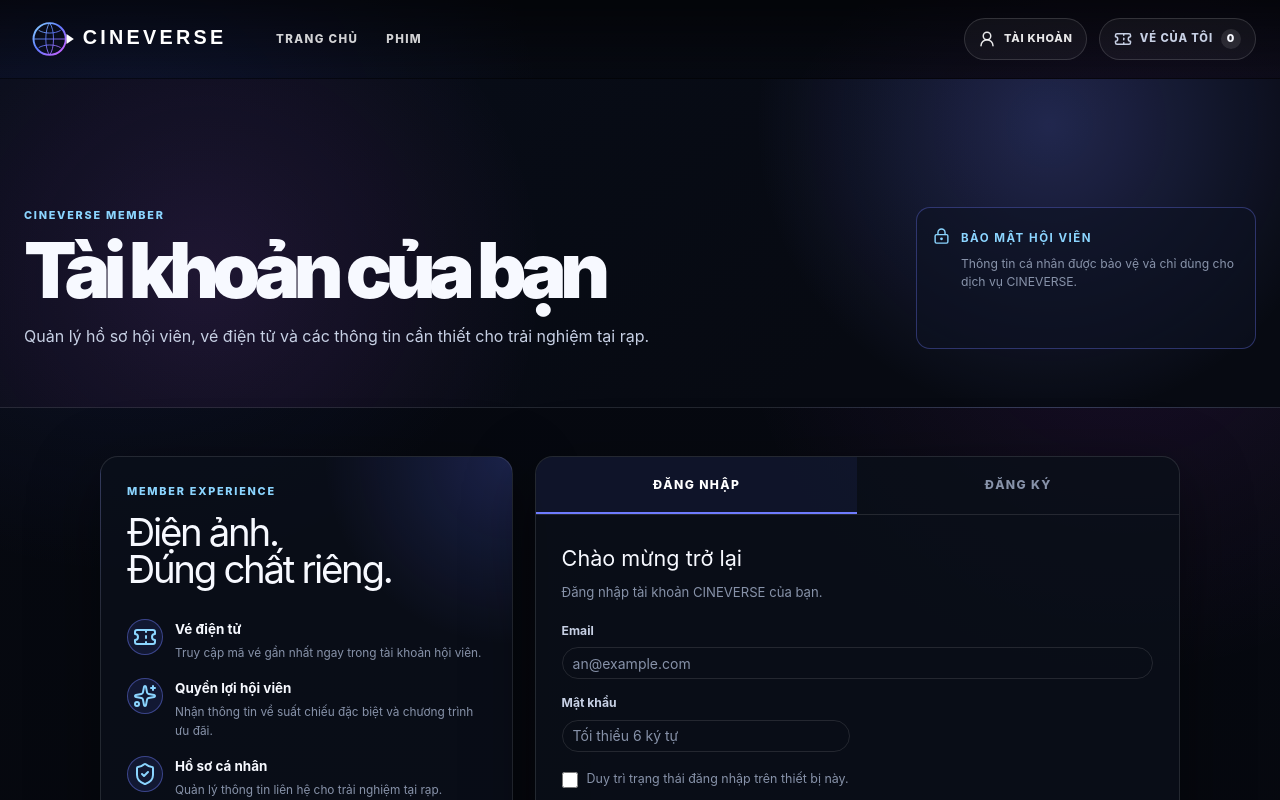
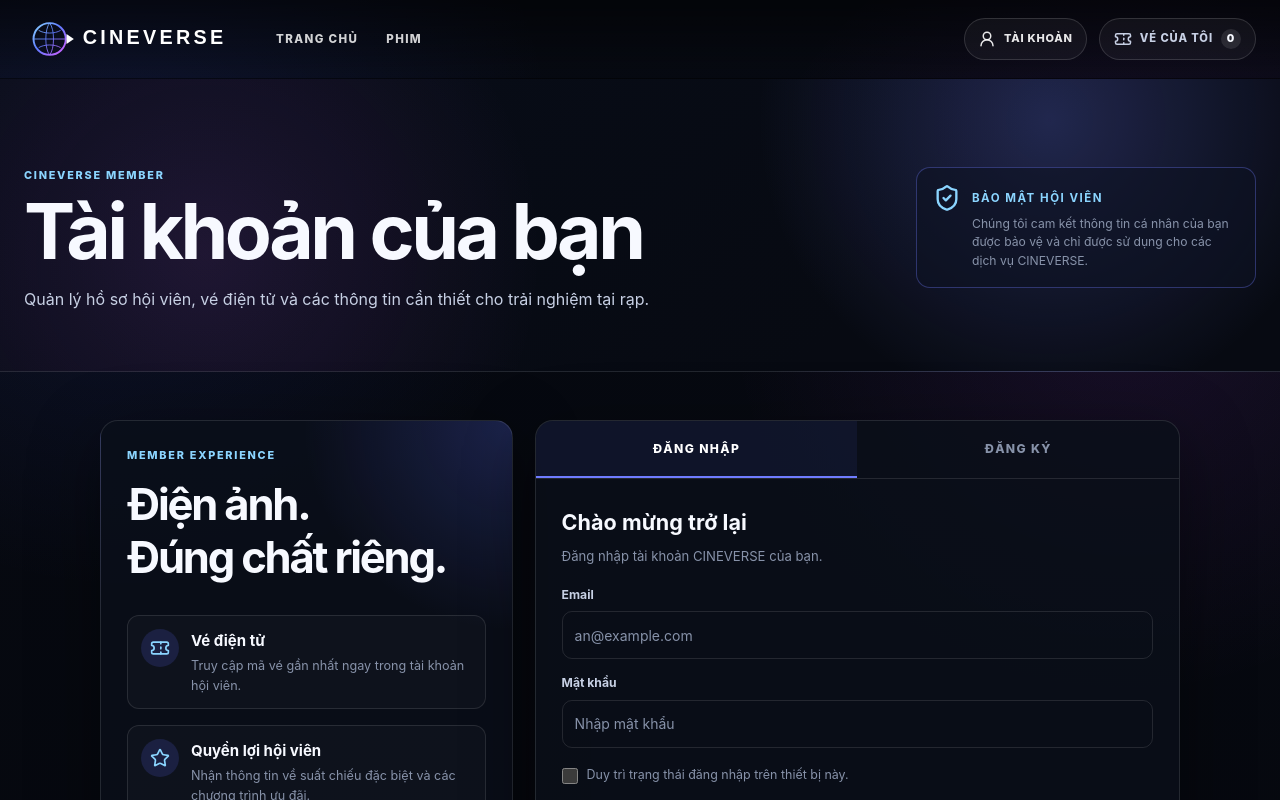
Before and after one commit to thanhhien1732/cineverse, a Next.js app in the folder frontend-next/: page /auth in a window 1280 px wide. Shown: the top 800 px of the page. Built offline with nearby package versions, Linux system fonts and the light colour scheme.

Commit message:
upadte signup and login

```diff
--- a/frontend-next/src/app/globals.css
+++ b/frontend-next/src/app/globals.css
@@ -468,7 +468,7 @@
   }
 
   .auth-hero {
-    padding: clamp(5.5rem, 10vw, 8.75rem) 1.5rem 3.625rem;
+    padding: clamp(5.5rem, 5vw, 8.75rem) 1.5rem 3.625rem;
     border-bottom: 1px solid var(--border);
     background:
       radial-gradient(circle at 82% 14%,
@@ -482,6 +482,7 @@
 
   .auth-hero-inner {
     display: flex;
+    align-items: flex-start;
     width: min(85rem, 100%);
     justify-content: space-between;
     gap: 1.75rem;
@@ -499,9 +500,9 @@
   .auth-hero h1 {
     margin: 0.75rem 0 0;
     font-size: clamp(2.8rem, 6vw, 6rem);
-    font-weight: 900;
-    letter-spacing: -0.085em;
-    line-height: 0.9;
+    font-weight: 700;
+    letter-spacing: -0.045em;
+    line-height: 0.95;
   }
 
   .auth-hero p:not(.auth-eyebrow) {
@@ -512,6 +513,7 @@
 
   .auth-security-note {
     display: flex;
+    align-items: flex-start;
     max-width: 21.25rem;
     gap: 0.6875rem;
     padding: 1rem;
@@ -521,6 +523,10 @@
     color: var(--primary-bright);
   }
 
+  .auth-security-note>svg {
+    flex: 0 0 auto;
+  }
+
   .auth-security-note strong {
     font-size: 0.72rem;
     letter-spacing: 0.13em;
@@ -539,6 +545,7 @@
 
   .auth-layout {
     display: grid;
+    align-items: start;
     grid-template-columns: minmax(16.875rem, 0.78fr) minmax(0, 1.22fr);
     gap: 1.375rem;
     width: min(67.5rem, 100%);
@@ -564,9 +571,10 @@
 
   .auth-benefits h2 {
     margin: 0.875rem 0 0;
-    font-size: clamp(1.8rem, 3vw, 2.5rem);
-    letter-spacing: -0.06em;
-    line-height: 0.95;
+    font-size: clamp(2rem, 3.4vw, 3rem);
+    font-weight: 700;
+    letter-spacing: -0.05em;
+    line-height: 1.2;
   }
 
   .auth-benefit-copy {
@@ -585,17 +593,20 @@
     display: flex;
     align-items: flex-start;
     gap: 0.75rem;
+    padding: 0.8125rem;
+    border: 1px solid var(--border);
+    border-radius: 0.75rem;
+    background: rgb(255 255 255 / 2.5%);
   }
 
   .auth-benefit-list>div>span {
     display: grid;
-    width: 2.25rem;
-    height: 2.25rem;
+    width: 2.375rem;
+    height: 2.375rem;
     flex: 0 0 auto;
     place-items: center;
-    border: 1px solid rgb(112 127 255 / 44%);
     border-radius: 50%;
-    background: rgb(95 109 255 / 12%);
+    background: rgb(95 109 255 / 16%);
     color: var(--primary-bright);
   }
 
@@ -606,12 +617,12 @@
   }
 
   .auth-benefit-list strong {
-    font-size: 0.84rem;
+    font-size: 0.94rem;
   }
 
   .auth-benefit-list small {
     color: var(--muted);
-    font-size: 0.74rem;
+    font-size: 0.79rem;
     line-height: 1.55;
   }
 
@@ -660,7 +671,8 @@
   }
 
   .auth-form-panel {
-    display: grid;
+    display: flex;
+    flex-direction: column;
     gap: 1.125rem;
     padding: 1.625rem;
     animation: feedback-fade-up 220ms ease both;
@@ -669,6 +681,7 @@
   .auth-form-heading h2 {
     margin: 0;
     font-size: 1.35rem;
+    font-weight: 700;
   }
 
   .auth-form-heading p:not(.auth-eyebrow) {
--- a/frontend-next/src/components/auth/auth-portal.tsx
+++ b/frontend-next/src/components/auth/auth-portal.tsx
@@ -1,9 +1,9 @@
 "use client";
 
 import {
-  LockKeyholeIcon,
+  ArrowRightIcon,
   ShieldCheckIcon,
-  SparklesIcon,
+  StarIcon,
   TicketIcon,
 } from "lucide-react";
 import {
@@ -47,6 +47,8 @@
 
 const emailPattern = /^[^\s@]+@[^\s@]+\.[^\s@]+$/;
 const vietnamesePhonePattern = /^(0|\+84)[0-9]{9,10}$/;
+
+const fieldInputClass = "h-12 rounded-[0.625rem] px-3 text-base";
 
 function validateGuestForm(values: GuestFormValues, tab: AuthTab): FormErrors {
   const errors: FormErrors = {};
@@ -235,14 +237,24 @@
               Đúng chất riêng.
             </h2>
             <div className="auth-benefit-list">
-              <Benefit icon={<TicketIcon />} title="Vé điện tử">
+              <Benefit
+                icon={<TicketIcon className="size-5" />}
+                title="Vé điện tử"
+              >
                 Truy cập mã vé gần nhất ngay trong tài khoản hội viên.
               </Benefit>
-              <Benefit icon={<SparklesIcon />} title="Quyền lợi hội viên">
-                Nhận thông tin về suất chiếu đặc biệt và chương trình ưu đãi.
+              <Benefit
+                icon={<StarIcon className="size-5" />}
+                title="Quyền lợi hội viên"
+              >
+                Nhận thông tin về suất chiếu đặc biệt và các chương trình ưu
+                đãi.
               </Benefit>
-              <Benefit icon={<ShieldCheckIcon />} title="Hồ sơ cá nhân">
-                Quản lý thông tin liên hệ cho trải nghiệm tại rạp.
+              <Benefit
+                icon={<ShieldCheckIcon className="size-5" />}
+                title="Hồ sơ cá nhân"
+              >
+                Quản lý thông tin liên hệ và ảnh đại diện của bạn.
               </Benefit>
             </div>
           </aside>
@@ -300,6 +312,7 @@
                     <Input
                       aria-invalid={Boolean(errors.fullName) || undefined}
                       autoComplete="name"
+                      className={fieldInputClass}
                       onChange={setTextField("fullName")}
                       placeholder="Nguyễn Văn An"
                       value={values.fullName}
@@ -312,6 +325,7 @@
                   <Input
                     aria-invalid={Boolean(errors.email) || undefined}
                     autoComplete="email"
+                    className={fieldInputClass}
                     onChange={setTextField("email")}
                     placeholder="an@example.com"
                     type="email"
@@ -326,6 +340,7 @@
                       <Input
                         aria-invalid={Boolean(errors.phone) || undefined}
                         autoComplete="tel"
+                        className={fieldInputClass}
                         inputMode="tel"
                         onChange={setTextField("phone")}
                         placeholder="0912345678"
@@ -339,6 +354,7 @@
                       <Input
                         aria-invalid={Boolean(errors.dateOfBirth) || undefined}
                         autoComplete="bday"
+                        className={fieldInputClass}
                         max={new Date().toISOString().slice(0, 10)}
                         min="1900-01-01"
                         onChange={setTextField("dateOfBirth")}
@@ -349,7 +365,12 @@
                     </label>
                   </>
                 )}
-                <label className="form-field">
+                <label
+                  className={cn(
+                    "form-field",
+                    activeTab === "login" && "form-field-wide",
+                  )}
+                >
                   <span>Mật khẩu</span>
                   <Input
                     aria-invalid={Boolean(errors.password) || undefined}
@@ -358,8 +379,13 @@
                         ? "new-password"
                         : "current-password"
                     }
+                    className={fieldInputClass}
                     onChange={setTextField("password")}
-                    placeholder="Tối thiểu 6 ký tự"
+                    placeholder={
+                      activeTab === "register"
+                        ? "Tối thiểu 6 ký tự"
+                        : "Nhập mật khẩu"
+                    }
                     type="password"
                     value={values.password}
                   />
@@ -373,6 +399,7 @@
                         Boolean(errors.confirmPassword) || undefined
                       }
                       autoComplete="new-password"
+                      className={fieldInputClass}
                       onChange={setTextField("confirmPassword")}
                       placeholder="Nhập lại mật khẩu"
                       type="password"
@@ -404,8 +431,12 @@
                 </label>
               )}
               <FieldError message={errors.acceptedTerms} />
-              <Button className="w-full" type="submit">
+              <Button
+                className="h-12 w-full gap-2 px-4 text-sm font-extrabold uppercase tracking-[0.08em]"
+                type="submit"
+              >
                 {activeTab === "register" ? "Tạo tài khoản" : "Đăng nhập"}
+                <ArrowRightIcon data-icon="inline-end" />
               </Button>
               {activeTab === "login" && (
                 <p className="auth-helper">
@@ -436,11 +467,12 @@
           </p>
         </div>
         <div className="auth-security-note">
-          <LockKeyholeIcon aria-hidden="true" className="size-6" />
+          <ShieldCheckIcon aria-hidden="true" className="size-7" />
           <div>
             <strong>BẢO MẬT HỘI VIÊN</strong>
             <p>
-              Thông tin cá nhân được bảo vệ và chỉ dùng cho dịch vụ CINEVERSE.
+              Chúng tôi cam kết thông tin cá nhân của bạn được bảo vệ và chỉ
+              được sử dụng cho các dịch vụ CINEVERSE.
             </p>
           </div>
         </div>
--- a/frontend-next/src/styles/tokens.css
+++ b/frontend-next/src/styles/tokens.css
@@ -21,6 +21,7 @@
   --radius-sm: 0.5rem;
   --radius-lg: 1.125rem;
   --shadow-cinema: 0 1.25rem 4.375rem rgb(0 0 0 / 42%);
+  color-scheme: dark;
 }
 
 @theme inline {
```
Also changed, not shown: 1 other file (tests, documents, lock files or other folders).
